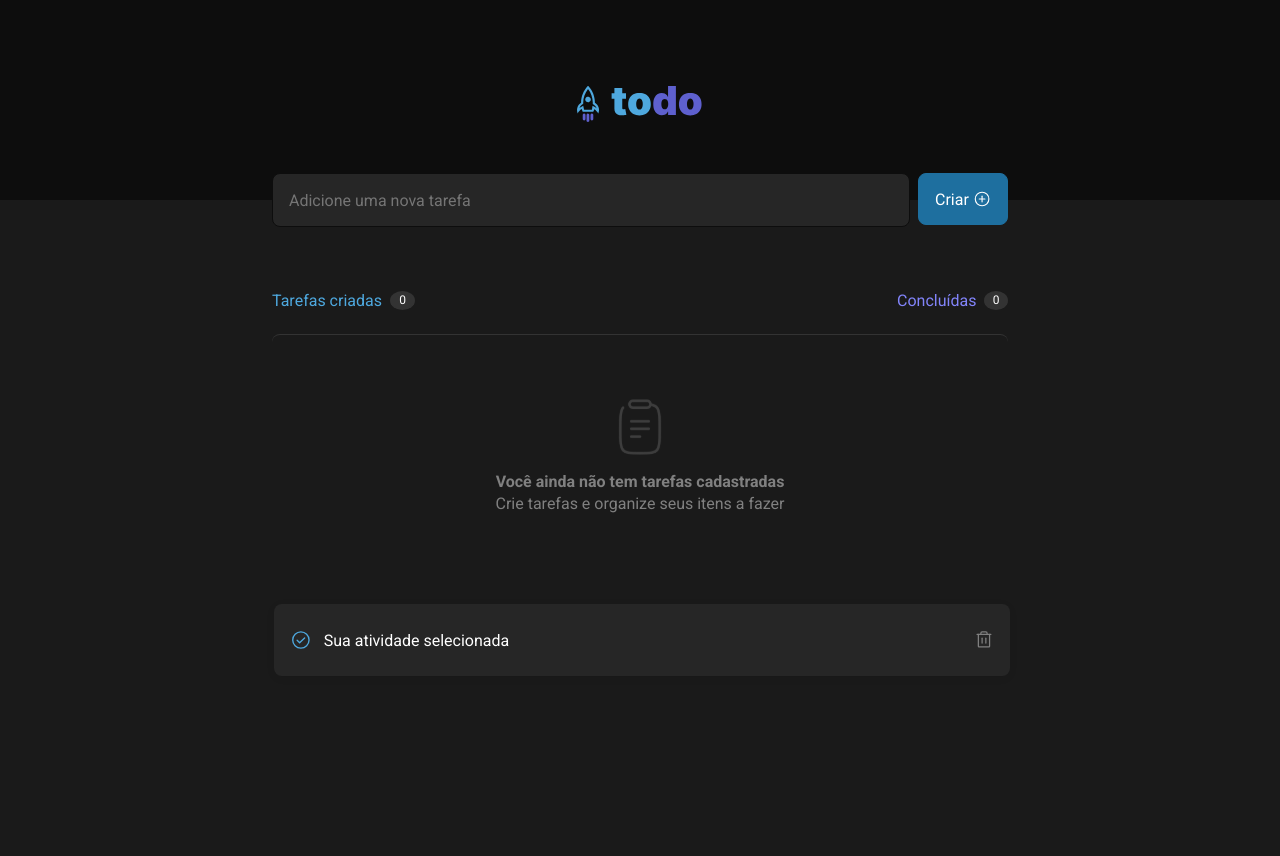
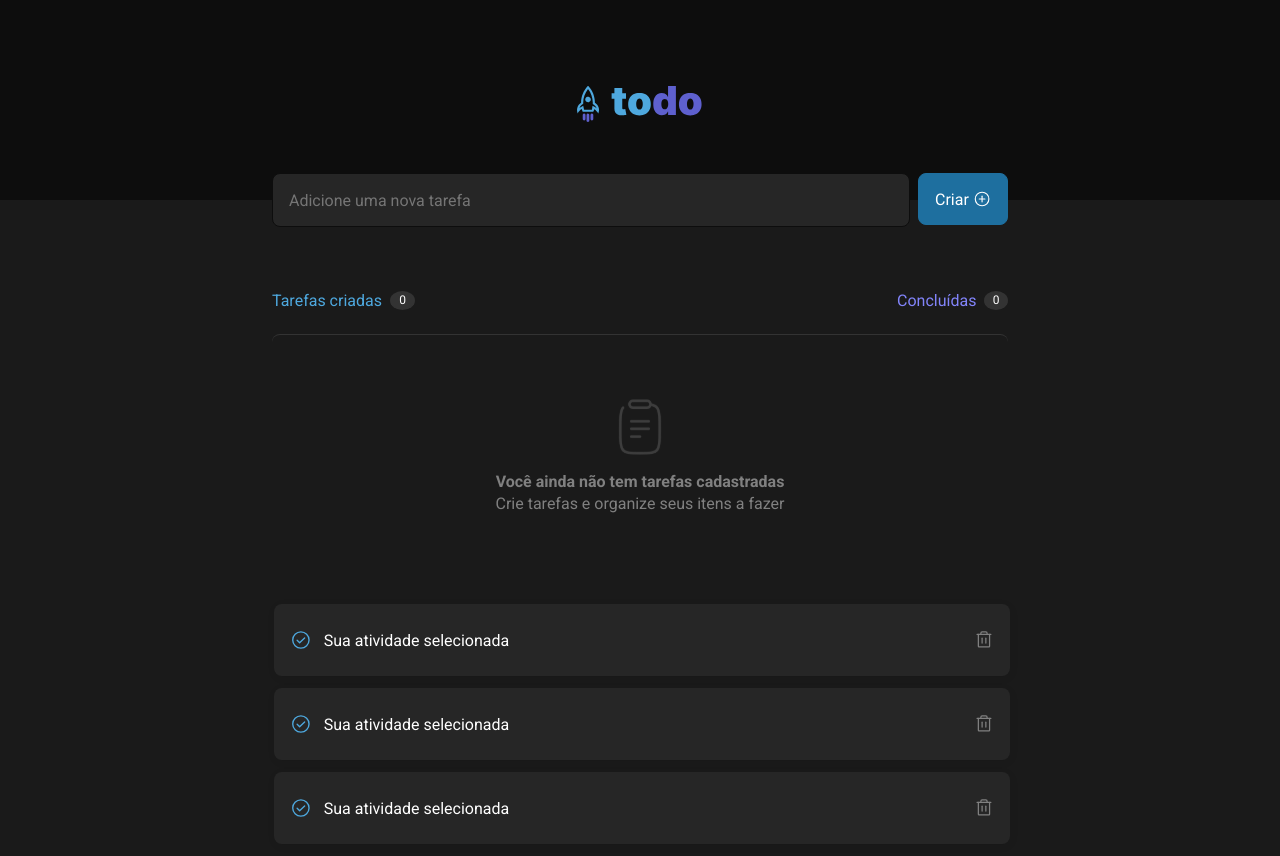
Before and after one commit to arthur-carminatti/TO-DO, a React (Vite) app: page / in a window 1280 px wide. Before the commit the page ends 800 px from the top, so only its background shows below. Built offline with nearby package versions, Linux system fonts and the light colour scheme.

Commit message:
transforming into rem

```diff
--- a/src/pages/TaskMain/index.tsx
+++ b/src/pages/TaskMain/index.tsx
@@ -57,6 +57,16 @@ export function TaskMain() {
                                 <p>Sua atividade selecionada</p>
                                 <Trash size={22}/>
                             </td>
+                            <td>
+                                <button>{isCompleted ? <CheckCircle /> : <div />}</button>
+                                <p>Sua atividade selecionada</p>
+                                <Trash size={22}/>
+                            </td>
+                            <td>
+                                <button>{isCompleted ? <CheckCircle /> : <div />}</button>
+                                <p>Sua atividade selecionada</p>
+                                <Trash size={22}/>
+                            </td>
                         </tbody>
                     </table>
                 </TaskMainTableListTaskContainer>
--- a/src/pages/TaskMain/styles.ts
+++ b/src/pages/TaskMain/styles.ts
@@ -83,8 +83,8 @@ export const TaskMainInfoTaskContainer = styled.div`
     align-items: flex-end;
     padding: 0px;
 
-    width: 736px;
-    height: 19px;
+    width: 46rem;
+    height: 1.188rem;
 `
 
 export const TaskMainInfoCreatedContainer = styled.div`
@@ -93,7 +93,7 @@ export const TaskMainInfoCreatedContainer = styled.div`
     align-items: center;
     padding: 0px;
 
-    gap: 8px;
+    gap: 0.5rem;
 
     p {
         color: ${props => props.theme["-blue"]};
@@ -104,16 +104,16 @@ export const TaskMainInfoCreatedContainer = styled.div`
         display: flex;
         justify-content: center;
         align-items: center;
-        padding: 2px 8px;
-        gap: 10px;
+        padding: 0.125rem 0.5rem;
+        gap: 0.625rem;
 
-        width: 25px;
-        height: 19px;
+        width: 1.563rem;
+        height: 1.188rem;
 
         border-radius: 50%;
 
-        font-size: 12px;
-        line-height: 15px;
+        font-size: 0.75rem;
+        line-height: 0.938rem;
 
         background: ${props => props.theme["gray-400"]};
         color: ${props => props.theme["-white"]};
@@ -125,10 +125,10 @@ export const TaskMainInfoDoneContainer = styled.div`
     flex-direction: row;
     align-items: center;
     padding: 0px;
-    gap: 8px;
+    gap: 0.5rem;
 
-    width: 111px;
-    height: 19px;
+    width: 6.938rem;
+    height: 1.188rem;
 
     p {
         color: ${props => props.theme["-purple"]};
@@ -139,16 +139,16 @@ export const TaskMainInfoDoneContainer = styled.div`
         display: flex;
         justify-content: center;
         align-items: center;
-        padding: 2px 8px;
-        gap: 10px;
+        padding: 0.125rem 0.5rem;
+        gap: 0.625rem;
 
-        width: 25px;
-        height: 19px;
+        width: 1.563rem;
+        height: 1.188rem;
 
         border-radius: 50%;
 
-        font-size: 12px;
-        line-height: 15px;
+        font-size: 0.75rem;
+        line-height: 0.938rem;
 
         background: ${props => props.theme["gray-400"]};
         color: ${props => props.theme["-white"]};
@@ -162,11 +162,11 @@ export const TaskMainEmptyTaskContainer = styled.div`
     justify-content: center;
     align-items: center;
 
-    padding: 64px 24px;
-    gap: 16px;
+    padding: 4rem 1.5rem;
+    gap: 1rem;
 
-    width: 736px;
-    height: 244px;
+    width: 46rem;
+    height: 15.25rem;
 
     border-top: 1px solid ${props => props.theme["gray-400"]};
     border-radius: 8px;
@@ -174,16 +174,16 @@ export const TaskMainEmptyTaskContainer = styled.div`
     align-self: stretch;
 
     img {
-        width: 56px;
-        height: 56px;
+        width: 3.5rem;
+        height: 3.5rem;
     }
 
     p {
-        width: 688px;
-        height: 44px;
+        width: 43rem;
+        height: 2.75rem;
 
         text-align: center;
-        font-size: 16px;
+        font-size: 1rem;
         line-height: 140%;
 
         color: ${props => props.theme["gray-300"]};
@@ -200,25 +200,25 @@ export const TaskMainTableListTaskContainer = styled.div`
     flex-direction: column;
     align-items: flex-start;
     padding: 0px;
-    gap: 12px;
 
-    width: 736px;
-    height: 408px;
+    width: 46rem;
+    height: 25.5rem;
 
     td {
         display: flex;
         align-items: center;
         justify-content: space-between;
 
-        padding: 16px;
-        gap: 12px;
+        padding: 1rem;
+        gap: 0.75rem;
+        margin-bottom: 0.75rem;
 
-        width: 736px;
-        height: 72px;
+        width: 46rem;
+        height: 4.5rem;
 
         background-color: ${props => props.theme["gray-500"]};
         border: ${props => props.theme["gray-400"]};
-        box-shadow: 0px 2px 8px rgba(0, 0, 0, 0.07);
+        box-shadow: 1px 2px 8px rgba(0, 0, 0, 0.07);
         border-radius: 8px;
 
         align-self: stretch;
@@ -237,8 +237,8 @@ export const TaskMainTableListTaskContainer = styled.div`
         }
 
         button {
-            width: 24px;
-            height: 24px;
+            width: 1.5rem;
+            height: 1.5rem;
 
             border: none;
             border-radius: 50%;
```
